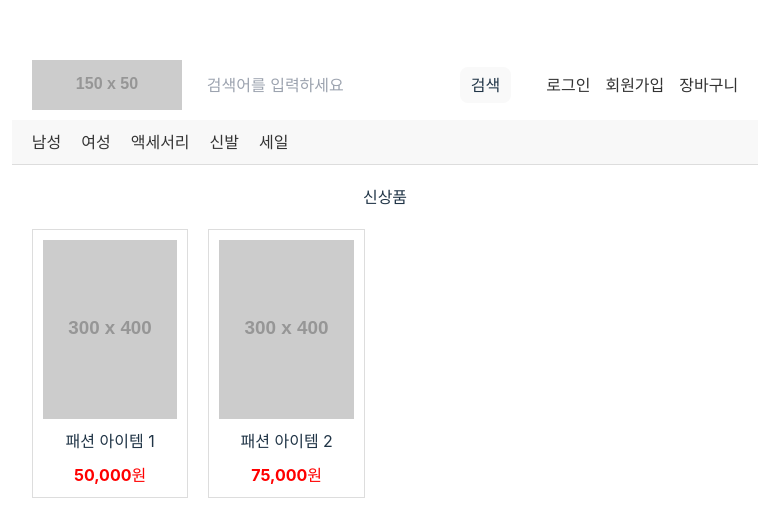
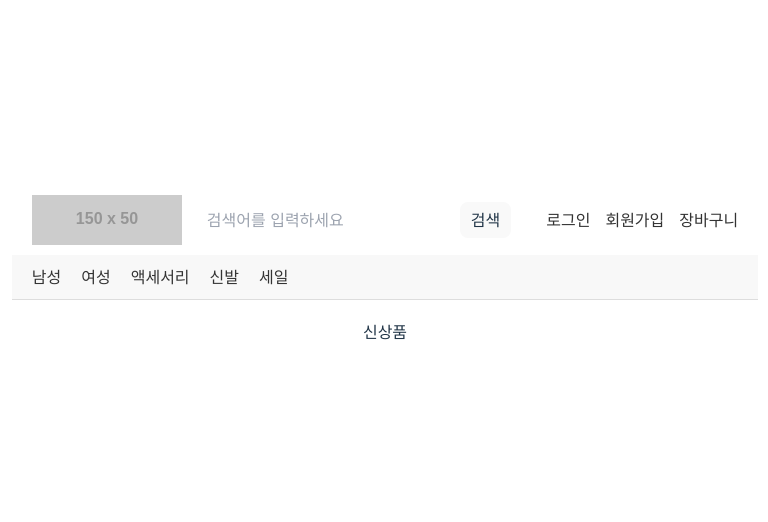
Before and after one commit to soh22h/ReactPracitice3, a React (Vite) app: page / in a window 1280 px wide. Shown: the part 116-638 px from the top of the page, without its empty margins (255-1023 px from the left). Built offline with nearby package versions, Linux system fonts and the light colour scheme.

Commit message:
refix components

```diff
--- a/src/components/MainContent.tsx
+++ b/src/components/MainContent.tsx
@@ -1,45 +1,15 @@
 // src/components/MainContent.tsx
 import React from "react";
 import "../styles/MainContent.css";
+import { Card, Product } from "./main-components/card";
 
-interface Product {
-  id: number;
-  name: string;
-  price: number;
-  imageUrl: string;
-}
-
-const sampleProducts: Product[] = [
-  {
-    id: 1,
-    name: "패션 아이템 1",
-    price: 50000,
-    imageUrl: "https://via.placeholder.com/300x400?text=Item+1",
-  },
-  {
-    id: 2,
-    name: "패션 아이템 2",
-    price: 75000,
-    imageUrl: "https://via.placeholder.com/300x400?text=Item+2",
-  },
-  // 더미 데이터 추가
-];
+const producList:Product[] = [];
 
 const MainContent: React.FC = () => {
   return (
     <main className="main-content">
       <h2>신상품</h2>
-      <div className="product-grid">
-        {sampleProducts.map((product) => (
-          <div className="product-card" key={product.id}>
-            <img src={product.imageUrl} alt={product.name} />
-            <h3 className="product-card__name">{product.name}</h3>
-            <p className="product-card__price">
-              {product.price.toLocaleString()}원
-            </p>
-          </div>
-        ))}
-      </div>
+      <Card sampleProducts={producList} />
     </main>
   );
 };
--- /dev/null
+++ b/src/components/main-components/card.tsx
@@ -0,0 +1,24 @@
+export interface Product {
+  id: number;
+  name: string;
+  price: number;
+  imageUrl: string;
+}
+
+export function Card({sampleProducts}:{sampleProducts:Product[]}){
+  return (
+  <>
+  <div className="product-grid">
+        {sampleProducts.map((product) => (
+          <div className="product-card" key={product.id}>
+            <img src={product.imageUrl} alt={product.name} />
+            <h3 className="product-card__name">{product.name}</h3>
+            <p className="product-card__price">
+              {product.price.toLocaleString()}원
+            </p>
+          </div>
+        ))}
+    </div>
+  </>
+  )
+}
--- a/src/utils/mockData.ts
+++ b/src/utils/mockData.ts
@@ -1,5 +1,6 @@
-import { Product } from "./src/utils/type";
+import { Product } from "./type";
 
+// eslint-disable-next-line @typescript-eslint/no-unused-vars
 const sampleProducts: Product[] = [
   {
     id: 1,
```
